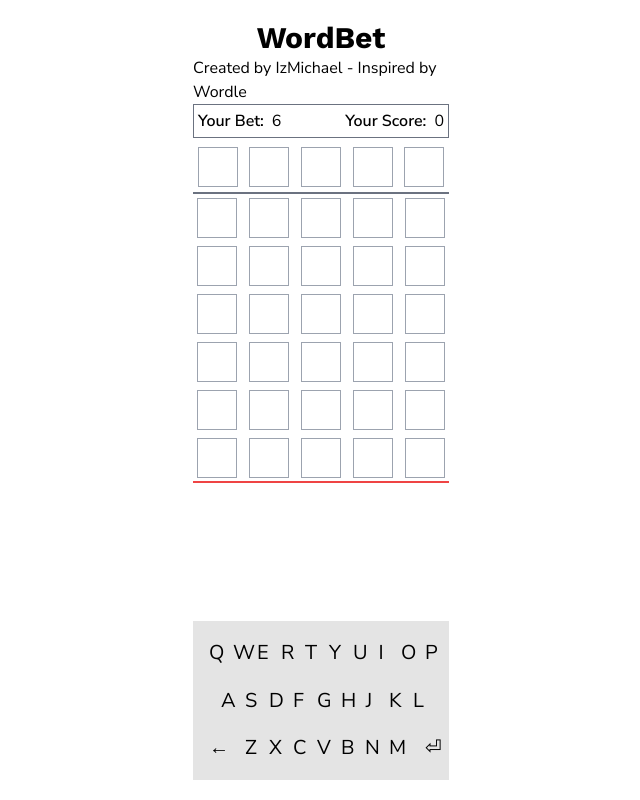
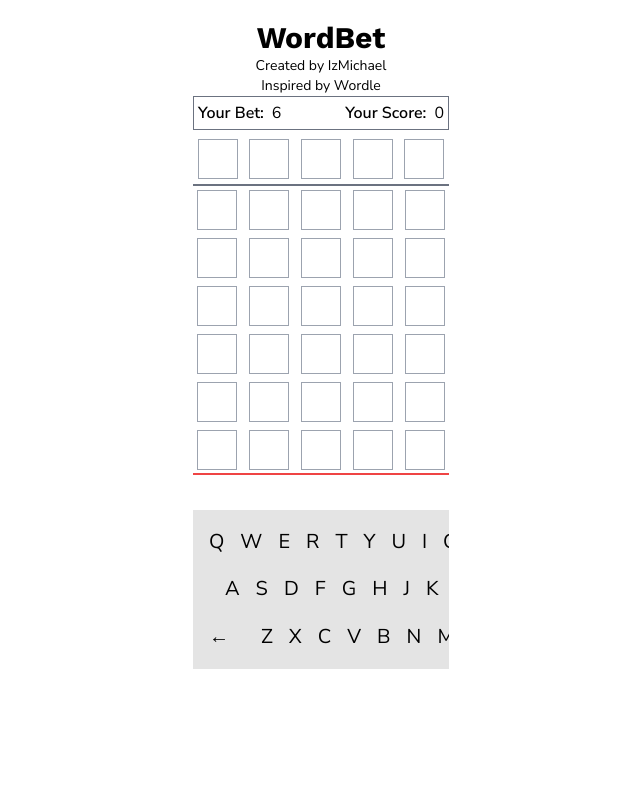
Before and after one commit to IzMichael/WordBet, a Svelte app: page / in a window 1280 px wide. Shown: the whole page, without its empty margins (319-959 px from the left). Built offline with nearby package versions, Linux system fonts and the light colour scheme.

Commit message:
Possible Fix? + Keyboard Highlighting

```diff
--- a/src/App.svelte
+++ b/src/App.svelte
@@ -53,6 +53,11 @@
         score: 0
     };
     $: window.localStorage.setItem('gamedata', JSON.stringify(gamedata));
+    $: {
+        if (betinp > 7) {
+            betinp = 7;
+        }
+    }
 
     async function submit() {
         betinp.disabled = 'true';
@@ -61,19 +66,19 @@
             gamedata.tries = [...gamedata.tries, input]
 
             for (let i = 0; i < input.length; i++) {
-                if (gamedata.word == input[i]) {
+                if (gamedata.word[i] == input[i]) {
                     gamedata.used.green = [...gamedata.used.green, input[i]];
                     gamedata.used.green = gamedata.used.green.filter(function(item, pos, self) {
                         return self.indexOf(item) == pos;
                     });
                     gamedata.used.green = gamedata.used.green;
-                } else if (gamedata.word.includes(input[i]) && !gamedata.word == input[i]) {
+                } else if (gamedata.word.includes(input[i]) && !gamedata.word[i] == input[i]) {
                     gamedata.used.yellow = [...gamedata.used.yellow, input[i]];
                     gamedata.used.yellow = gamedata.used.yellow.filter(function(item, pos, self) {
                         return self.indexOf(item) == pos;
                     });
                     gamedata.used.yellow = gamedata.used.yellow;
-                } else if (!gamedata.word.includes(input[i]) && !gamedata.word == input[i]) {
+                } else if (!gamedata.word.includes(input[i]) && !gamedata.word[i] == input[i]) {
                     gamedata.used.grey = [...gamedata.used.grey, input[i]];
                     gamedata.used.grey = gamedata.used.grey.filter(function(item, pos, self) {
                         return self.indexOf(item) == pos;
@@ -97,6 +102,8 @@
             }
 
             input = '';
+            await sleep(0.1);
+            updateKeyboard();
 
             if (gamedata.tries.length >= gamedata.bet) {
                 allowinput = false;
@@ -122,16 +129,34 @@
                 document.dispatchEvent(new KeyboardEvent('keydown',{'key':a.textContent}));
             })})
     });
+
+    async function updateKeyboard() {
+        let keys = [...document.querySelectorAll('.key')].filter(a => a.textContent);
+
+        await gamedata.used.grey.forEach(letter => {
+            console.log('GREY', letter)
+            keys.filter(a => a.textContent == letter)[0].classList.add('grey')
+        });
+        await gamedata.used.yellow.forEach(letter => {
+            console.log('YELLOW', letter)
+            keys.filter(a => a.textContent == letter)[0].classList.add('yellow')
+        });
+        await gamedata.used.green.forEach(letter => {
+            console.log('GREEN', letter)
+            keys.filter(a => a.textContent == letter)[0].classList.add('green')
+        });
+    }
 </script>
 
-<div class="flex flex-col items-center justify-start w-full h-screen max-h-screen px-5 py-5 mx-auto overflow-hidden lg:w-1/5 lg:px-0">
+<div class="flex flex-col items-center justify-start w-full h-full max-h-screen px-5 py-5 mx-auto overflow-hidden lg:w-1/5 lg:px-0">
     <h1 class="text-3xl font-bold font-work">WordBet</h1>
-    <p>Created by IzMichael - Inspired by Wordle</p>
+    <p class="text-sm">Created by IzMichael</p>
+    <p class="text-sm">Inspired by Wordle</p>
 
     <div class="flex flex-row items-center justify-start w-full p-1 mb-2 border border-gray-500">
         <div class="flex flex-row items-center justify-between flex-1">
             <p class="font-semibold whitespace-nowrap">Your Bet: </p>
-            <input type="number" bind:value={gamedata.bet} bind:this={betinp} max="7" min="1" class="flex-1 pl-2">
+            <input type="number" bind:value={gamedata.bet} bind:this={betinp} max=7 min=1 class="flex-1 pl-2">
         </div>
 
         <div class="flex flex-row items-center justify-between flex-1">
@@ -158,8 +183,9 @@
         <hr class="absolute top-0 w-full transition-all duration-200 ease-linear border-red-500" style="border-top-width: 0.125rem; margin-top: {3 * gamedata.bet + 2.95}rem;">
     </div>
 
-    <div class="w-full">
-        <div class="keyboard-base">
+    <div class="w-full mt-10">
+        <div class="keyboard-base w-auto flex flex-col">
+            <div class="flex flex-row justify-between max-w-full flex-1">
                 <div class="key">Q</div>
                 <div class="key">W</div>
                 <div class="key">E</div>
@@ -170,6 +196,8 @@
                 <div class="key">I</div>
                 <div class="key">O</div>
                 <div class="key">P</div>
+            </div>
+            <div class="flex flex-row justify-between max-w-full flex-1">
                 <div class="key u"></div>
                 <div class="key">A</div>
                 <div class="key">S</div>
@@ -181,6 +209,8 @@
                 <div class="key">K</div>
                 <div class="key">L</div>
                 <div class="key u green"></div>
+            </div>
+            <div class="flex flex-row justify-between max-w-full flex-1">
                 <div class="key">←</div>
                 <div class="key u yellow"></div>
                 <div class="key">Z</div>
@@ -195,6 +225,7 @@
             </div>
         </div>
     </div>
+</div>
 
 <style global>
     @tailwind base;
@@ -204,17 +235,12 @@
     /* Keyboard */
 
     .keyboard-base {
-        width: auto;
         padding: 0.5rem;
         background-color: #e4e4e4;
-        display: grid;
-        grid-template-columns: repeat(20, minmax(0, 1fr));
-        grid-template-rows: repeat(3, minmax(0, 1fr));
     }
 
-
     .key {
-        grid-column: span 2;
+        flex: 1 1 0%;
         font-size: 20px;
         text-align: center;
         padding: 0.55rem 0.5rem;
@@ -239,7 +265,7 @@
     }
 
     .u {
-        grid-column: span 1;
+        flex: 1 1 0%;
         visibility: hidden;
     }
 </style>
```
Lines whose indentation alone changed are shown as unchanged.
